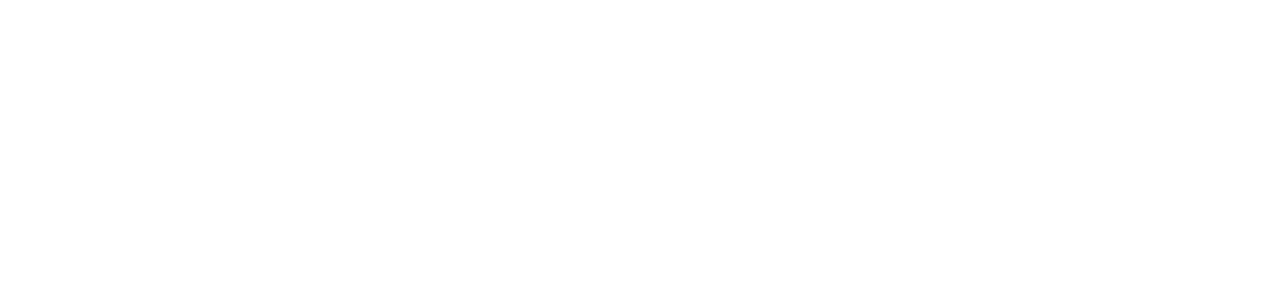
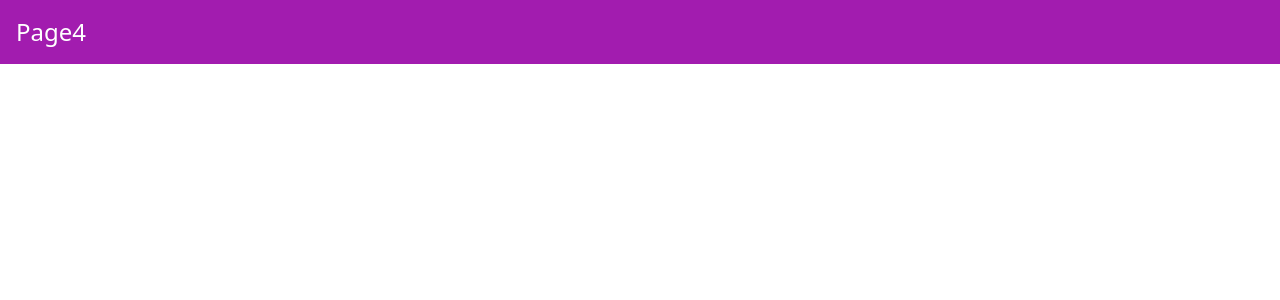
Before and after one commit to kodedocker/reactapp, a React (Create React App) app: page /page4 in a window 1280 px wide. Before the commit this address had no page. Shown: the top 300 px of the page. Built offline with nearby package versions, Linux system fonts and the light colour scheme.

Commit message:
new route.

```diff
--- a/src/App.js
+++ b/src/App.js
@@ -3,6 +3,7 @@
 import Page1 from "./routingcomp/Page1";
 import Page2 from "./routingcomp/Page2";
 import Page3 from "./routingcomp/Page3";
+import Page4 from "./routingcomp/Page4";
 
 function App() {
   return (
@@ -13,6 +14,7 @@
         <Route path="/page1" element={<Page1 />} />
         <Route path="/page2" element={<Page2 />} />
         <Route path="/page3" element={<Page3 />} />
+        <Route path="/page4" element={<Page4 />} />
       </Routes>
     </BrowserRouter>
   );
--- /dev/null
+++ b/src/routingcomp/Page4.js
@@ -0,0 +1,11 @@
+function Page4() {
+  return (
+    <div>
+      <h1 className="bg-teal-800 text-2xl text-white p-4 sm:bg-orange-800 md:bg-fuchsia-700">
+        Page4
+      </h1>
+    </div>
+  );
+}
+
+export default Page4;
```
